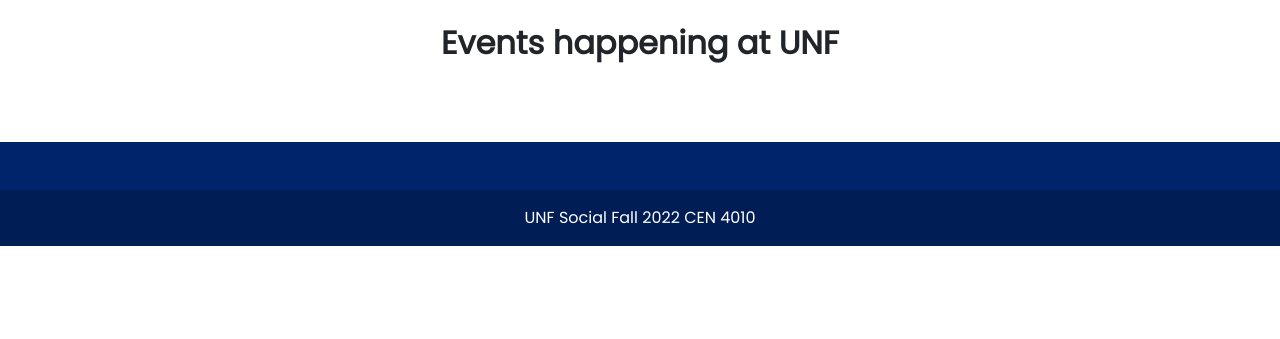
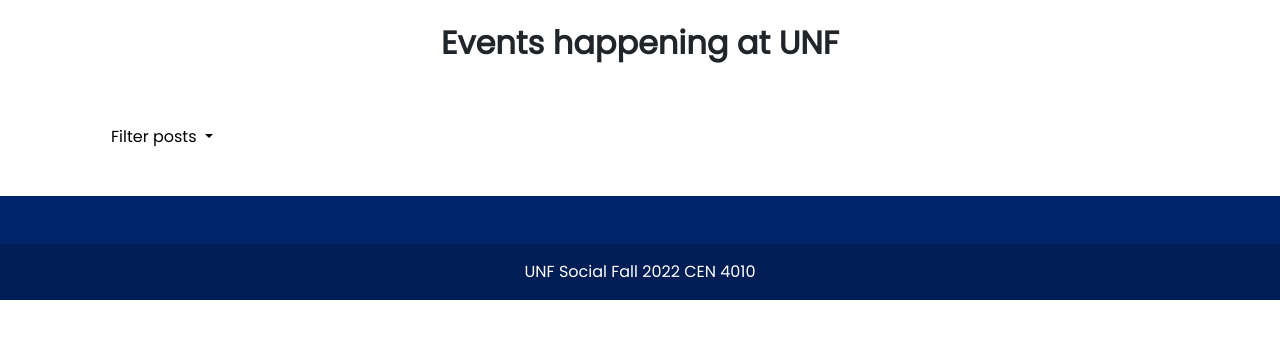
Before and after one commit to celineramirez/UNF--Social, a Django app: page / in a window 1280 px wide. Shown: the part 56-395 px from the top of the page. Run offline with Django 4.2, Linux system fonts and the light colour scheme; data comes from the database, SQL or seed files in the repository; both versions use the stored data as it was after the commit.

Commit message:
Add dropdown to query posts by tag

```diff
--- a/blog/templates/blog/post_detail.html
+++ b/blog/templates/blog/post_detail.html
@@ -18,6 +18,10 @@
             <p> {{ post.text }}</p>
             <p>Posted by: {{ post.author }}</p>
             <p>Tag: {{ post.tag }}</p>
+            {% if user.is_authenticated and post.author == user%}
+            <a href="{% url 'editpost' post.pk %}"><button class="btn btn-primary"> Edit </button></a>
+            <a href="{% url 'deletepost' post.pk %}"><button class="btn btn-danger"> Delete </button></a>
+            {% endif %}
         </div>
     </div>
 </div>
--- a/blog/templates/blog/post_list.html
+++ b/blog/templates/blog/post_list.html
@@ -9,6 +9,23 @@
             <figure class="text-center p-4">
                 <h2><strong>Events happening at UNF</strong></h2>
             </figure>
+
+                    <div class="btn btm-primary dropdown">
+                        <a class="nav-link dropdown-toggle" href="" id="navbarDropdownMenuLink2" role="button"
+                           data-bs-toggle="dropdown" aria-expanded="false">
+                            Filter posts
+                        </a>
+                        <ul class="dropdown-menu" aria-labelledby="navbarDropdownMenuLink">
+                            <li><a class="dropdown-item" href="{% url 'postfilter' 'all posts' %}">All posts</a></li>
+                            <li><a class="dropdown-item" href="{% url 'postfilter' 'study session' %}">Study Sessions</a></li>
+                            <li><a class="dropdown-item" href="{% url 'postfilter' 'gym session' %}">Gym sessions</a></li>
+                            <li><a class="dropdown-item" href="{% url 'postfilter' 'campus event' %}">Campus events</a></li>
+                            <li><a class="dropdown-item" href="{% url 'postfilter' 'club event' %}">Club events</a></li>
+                            <li><a class="dropdown-item" href="{% url 'postfilter' 'important' %}">Important events</a></li>
+                        </ul>
+                    </div>
+
+
             <div class="row gy-3">
                 {% for post in posts %}
                 <div class="col-sm">
--- a/blog/views.py
+++ b/blog/views.py
@@ -9,9 +9,16 @@ from .forms import NewUserForm
 from django.contrib.auth.forms import AuthenticationForm
 
 
-def post_list(request):
-    posts = Post.objects.filter(published_date__lte=timezone.now()).order_by('published_date')
+def post_list(request, itag=None):
+    if itag is not None and itag != "all posts":
+        posts = Post.objects.filter(tag=itag)
+    else:
+        posts = Post.objects.filter(published_date__lte=timezone.now()).order_by('published_date')
     return render(request, 'blog/post_list.html', {'posts': posts})
+
+
+def post_filter(request, inputtag):
+    return post_list(request=None, itag=inputtag)
 
 
 def post_detail(request, pk):
--- a/unfsocial/urls.py
+++ b/unfsocial/urls.py
@@ -27,7 +27,8 @@ urlpatterns = [
     path("createpost", views.create_post, name="createpost"),
     path("edituser", views.edit_user, name='edituser'),
     path('deletepost/<int:id>', views.delete_post, name='deletepost'),
-    path('editpost/<int:id>', views.edit_post, name='editpost')
+    path('editpost/<int:id>', views.edit_post, name='editpost'),
+    path('postfilter/<str:inputtag>', views.post_filter, name='postfilter')
 ]
 
 handler404 = views.error_404_view
```
Also changed, not shown: db.sqlite3.
